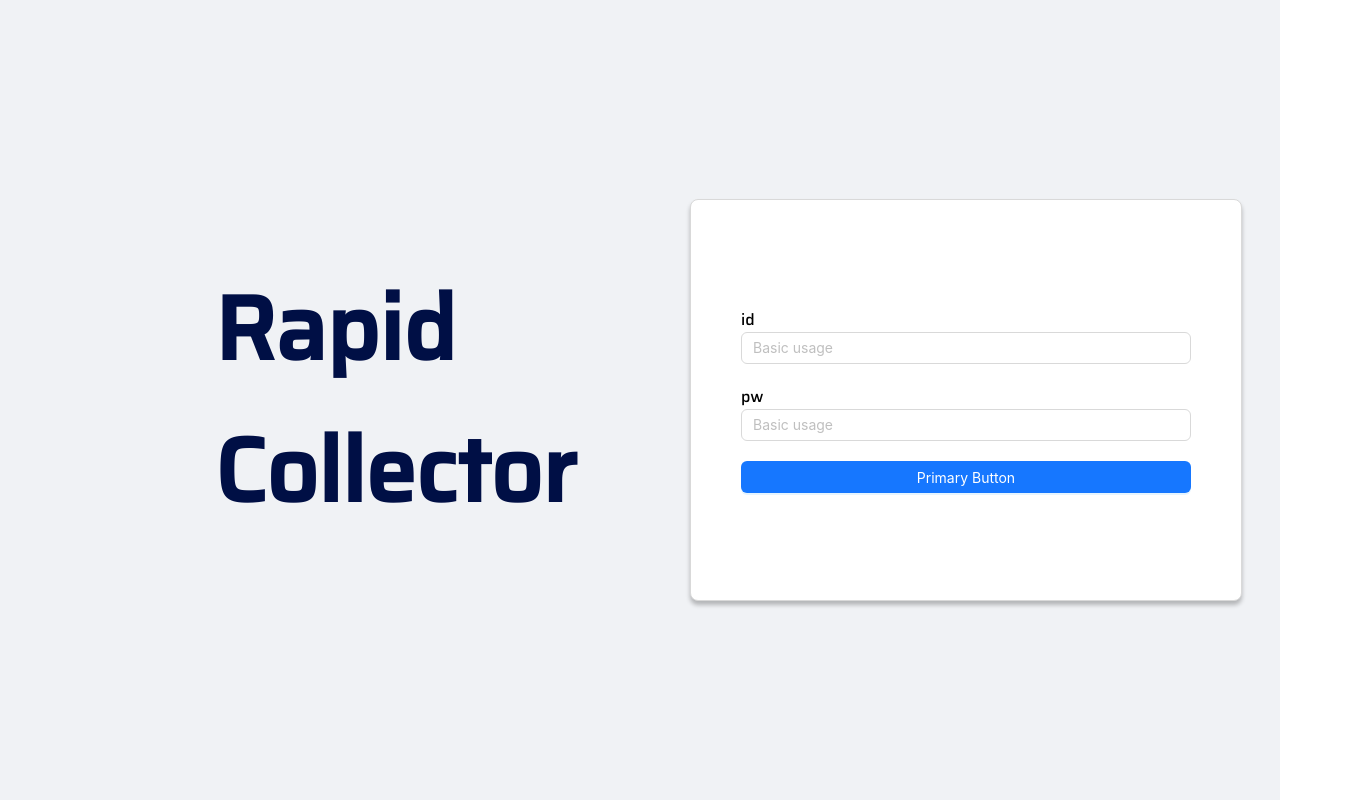
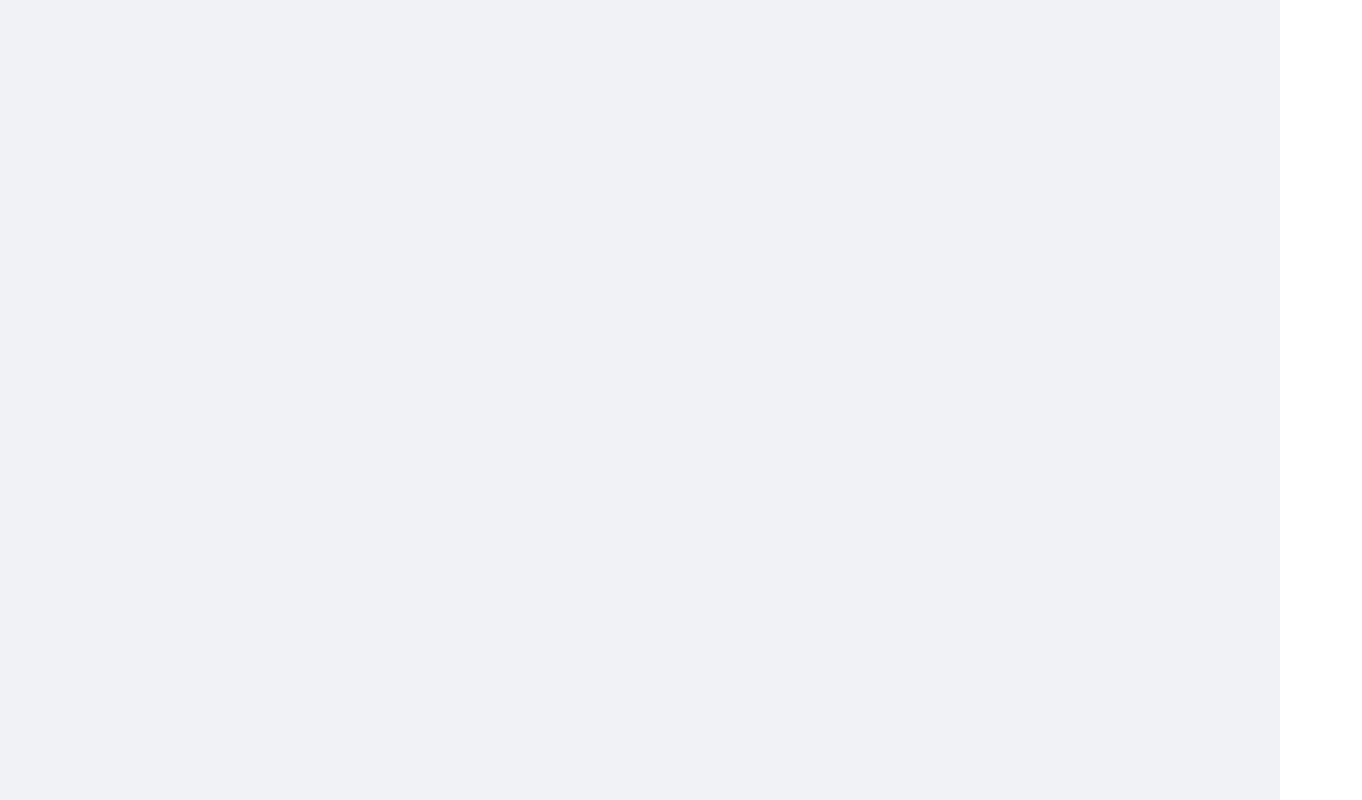
Before and after one commit to devjangdae/rapid_spa, a React (Create React App) app: page / in a window 1280 px wide. Shown: the whole page, 1362 px wide, since content can reach past the window. Built offline with nearby package versions, Linux system fonts and the light colour scheme.

Commit message:
로그인 페이지 분리중

```diff
--- a/src/App.jsx
+++ b/src/App.jsx
@@ -1,6 +1,6 @@
 import { BrowserRouter, Route, Routes } from "react-router-dom";
 import "./styles/App.css";
-import LogIn from "./pages/login/LogIn";
+import Loginrapid2 from "./pages/loginrapid/Loginrapid2";
 import Mainrapid from "./pages/mainrapid/Mainrapid";
 import Maintest from "./pages/maintest/Maintest";
 
@@ -9,7 +9,7 @@ function App() {
   return (
     <BrowserRouter>
       <Routes>
-        <Route path="/" element={<LogIn />} />
+        <Route path="/" element={<Loginrapid2 />} />
         <Route path="/mainrapid" element={<Mainrapid />} />
         <Route path="/maintest" element={<Maintest />} />
       </Routes>
--- /dev/null
+++ b/src/components/BasicContainer/basicContainer.jsx
@@ -0,0 +1,15 @@
+/** @jsxImportSource @emotion/react */
+import { css } from "@emotion/react";
+
+const basicContainer = css`
+  display: flex;
+  width: 100%;
+  height: 100%;
+  background: #f0f2f5;
+`;
+
+function BasicContainer() {
+  return <div className="basicContainer" css={[basicContainer]} />;
+}
+
+export default BasicContainer;
--- /dev/null
+++ b/src/components/ContentContainer/contentContainer.jsx
@@ -0,0 +1,19 @@
+/** @jsxImportSource @emotion/react */
+import { css } from "@emotion/react";
+
+const contentContainer = css`
+  display: flex;
+  flex-direction: row;
+  justify-content: center;
+  align-items: center;
+  padding: 0px 120px;
+  width: 100%;
+  height: 100%;
+  gap: 20px;
+`;
+
+function ContentContainer() {
+  return <div className="contentContainer" css={[contentContainer]} />;
+}
+
+export default ContentContainer;
--- a/src/components/LoginBox/loginBox.jsx
+++ b/src/components/LoginBox/loginBox.jsx
@@ -28,7 +28,7 @@ const loginBox = css`
   border-radius: 8px;
 `;
 
-function Index() {
+function LoginBox() {
   return (
     <div className="loginBox" css={[loginBox]}>
       <div className="loginWrap" css={[loginWrap]}>
@@ -54,4 +54,4 @@ function Index() {
   );
 }
 
-export default Index;
+export default LoginBox;
--- a/src/components/TitleBox/titleBox.jsx
+++ b/src/components/TitleBox/titleBox.jsx
@@ -22,7 +22,7 @@ const titleBox = css`
   height: 400px;
 `;
 
-function index() {
+function TitleBox() {
   return (
     <div className="titleBox" css={[titleBox]}>
       <div className="titleTextWrap" css={[titleTextWrap]}>
@@ -37,4 +37,4 @@ function index() {
   );
 }
 
-export default index;
+export default TitleBox;
--- a/src/pages/login/LogIn.jsx
+++ /dev/null
@@ -1,35 +0,0 @@
-/** @jsxImportSource @emotion/react */
-import { css } from "@emotion/react";
-import TitleBox from "../../components/TitleBox/titleBox";
-import LoginBox from "../../components/LoginBox/loginBox";
-
-const contentContainer = css`
-  display: flex;
-  flex-direction: row;
-  justify-content: center;
-  align-items: center;
-  padding: 0px 120px;
-  width: 100%;
-  height: 100%;
-  gap: 20px;
-`;
-
-const basicContainer = css`
-  display: flex;
-  width: 100%;
-  height: 100%;
-  background: #f0f2f5;
-`;
-
-function Login() {
-  return (
-    <div className="basicContainer" css={[basicContainer]}>
-      <div className="contentContainer" css={[contentContainer]}>
-        <TitleBox />
-        <LoginBox />
-      </div>
-    </div>
-  );
-}
-
-export default Login;
--- /dev/null
+++ b/src/pages/loginrapid/Loginrapid2.jsx
@@ -0,0 +1,18 @@
+/** @jsxImportSource @emotion/react */
+import BasicContainer from "../../components/BasicContainer/basicContainer";
+import ContentContainer from "../../components/ContentContainer/contentContainer";
+import TitleBox from "../../components/TitleBox/titleBox";
+import LoginBox from "../../components/LoginBox/loginBox";
+
+function Loginrapid2() {
+  return (
+    <BasicContainer>
+      <ContentContainer>
+        <TitleBox />
+        <LoginBox />
+      </ContentContainer>
+    </BasicContainer>
+  );
+}
+
+export default Loginrapid2;
```
